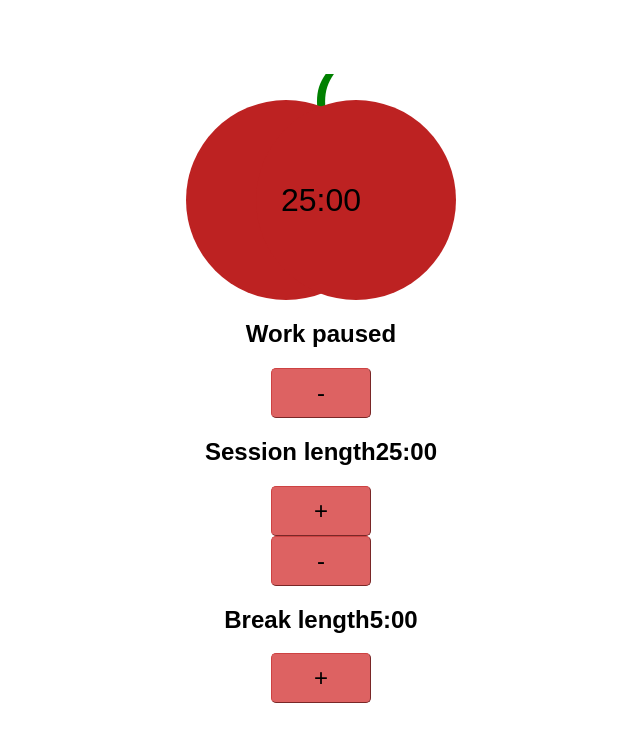
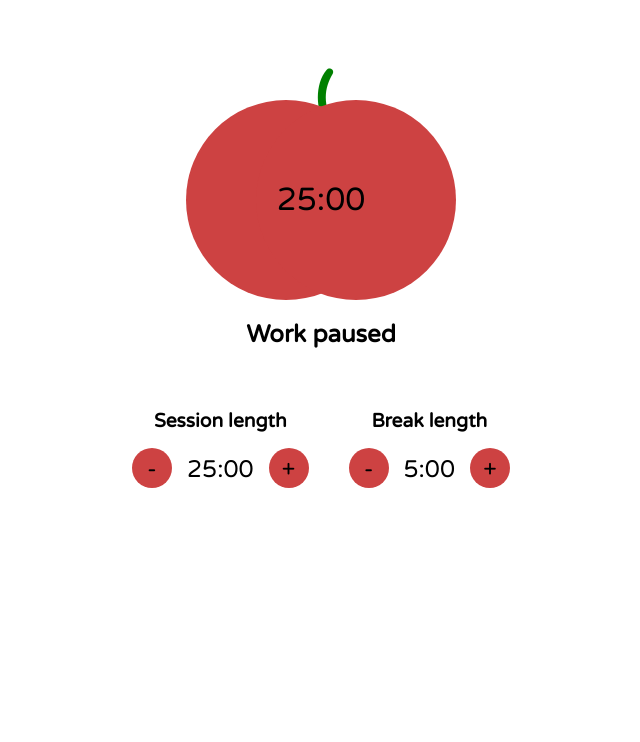
Before and after one commit to padrone1225/react-clock, a React (Create React App) app: page / in a window 1280 px wide. Shown: the top 742 px of the page, without its empty margins (319-959 px from the left). Built offline with nearby package versions, Linux system fonts and the light colour scheme.

Commit message:
Style app

```diff
--- a/public/index.html
+++ b/public/index.html
@@ -10,6 +10,7 @@
     -->
     <link rel="manifest" href="%PUBLIC_URL%/manifest.json">
     <link rel="shortcut icon" href="%PUBLIC_URL%/favicon.ico">
+    <link rel="stylesheet" href="https://fonts.googleapis.com/css?family=Varela+Round">
     <!--
       Notice the use of %PUBLIC_URL% in the tags above.
       It will be replaced with the URL of the `public` folder during the build.
--- a/src/Button.css
+++ b/src/Button.css
@@ -1,16 +1,16 @@
 .Button {
-  background-color: #dd6262;
-  border-color: #cd4242;
-  border-radius: 5px;
-  border-width: thin;
+  background-color: #cd4242;
+  border-radius: 50%;
+  border-style: none;
   color: #000;
   cursor: pointer;
+  font-family: inherit;
   font-size: 1.5em;
-  height: 50px;
-  width: 100px;
+  height: 40px;
+  padding-top: 4px;
+  width: 40px;
 }
 
 .Button:hover {
-  background-color: #cd4242;
-  border-color: #ad0202;
+  background-color: #dd6262;
 }
--- a/src/ClickableTimer.css
+++ b/src/ClickableTimer.css
@@ -21,6 +21,7 @@
   border-style: none;
   color: #000;
   cursor: pointer;
+  font-family: inherit;
   font-size: 2em;
   height: 200px;
   position: relative;
@@ -29,7 +30,7 @@
 
 .ClickableTimer-tomato::before,
 .ClickableTimer-tomato::after {
-  background-color: #bd2222;
+  background-color: #cd4242;
   border-radius: 100%;
   content: '';
   height: 200px;
@@ -41,7 +42,7 @@
 
 .ClickableTimer-tomato:hover::before,
 .ClickableTimer-tomato:hover::after {
-  background-color: #ad0202;
+  background-color: #bd2222;
 }
 
 .ClickableTimer-tomato::before {
--- a/src/EditableTimer.css
+++ b/src/EditableTimer.css
@@ -1,3 +1,20 @@
 .EditableTimer {
-  /* TODO */
+  margin: 0 auto;
 }
+
+.EditableTimer-header {
+  font-size: 1.2em;
+  margin-top: 40px;
+}
+
+.EditableTimer-time {
+  font-size: 1.5em;
+  margin: 0 15px;
+}
+
+@media (min-width: 480px) {
+  .EditableTimer {
+    display: inline-block;
+    margin: 0 20px;
+  }
+}
--- a/src/EditableTimer.jsx
+++ b/src/EditableTimer.jsx
@@ -7,20 +7,20 @@ import './EditableTimer.css';
 export default function EditableTimer(props) {
   return (
     <div className="EditableTimer">
-      <div className="EditableTimer-customise">
+      <h2 className="EditableTimer-header">
+        {props.label}
+      </h2>
       <Button
         label="-"
         onClick={props.onClickDecrease}
       />
-        <h2>
-          {props.label}
+      <span className="EditableTimer-time">
         <Time time={props.time} />
-        </h2>
+      </span>
       <Button
         label="+"
         onClick={props.onClickIncrease}
       />
-      </div>
     </div>
   );
 }
--- a/src/Status.jsx
+++ b/src/Status.jsx
@@ -7,7 +7,7 @@ export default function Status(props) {
 
   if (status === 'work') {
     return (
-      <h2 className="Status">It is time to work</h2>
+      <h2 className="Status">{"It's time to work!"}</h2>
     );
   }
 
@@ -19,7 +19,7 @@ export default function Status(props) {
 
   if (status === 'break') {
     return (
-      <h2 className="Status">Time for a break!</h2>
+      <h2 className="Status">{"It's time for a break!"}</h2>
     );
   }
 
--- a/src/index.css
+++ b/src/index.css
@@ -1,5 +1,5 @@
 body {
-  font-family: sans-serif;
+  font-family: 'Varela Round', sans-serif;
   margin: 0;
   padding: 0;
 }
```
Also changed, not shown: 1 other file (tests, documents, lock files or other folders). Lines whose indentation alone changed are shown as unchanged.
